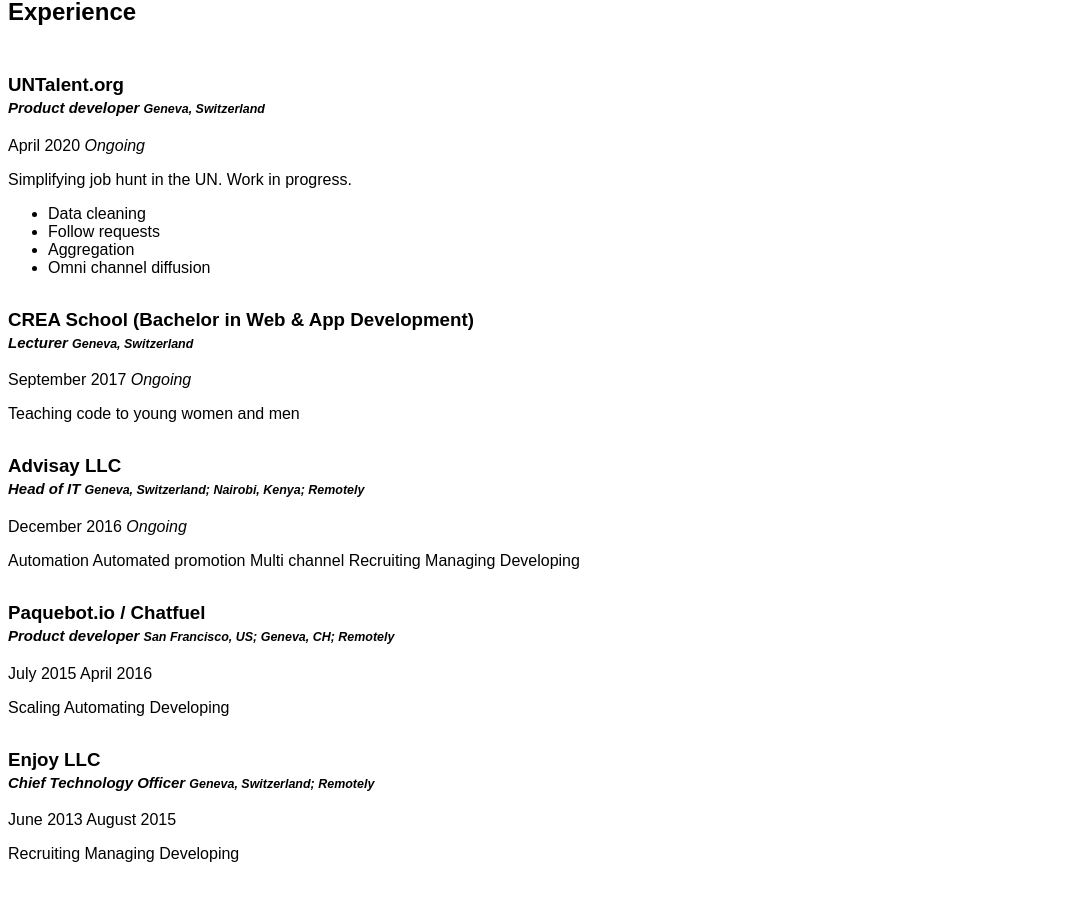
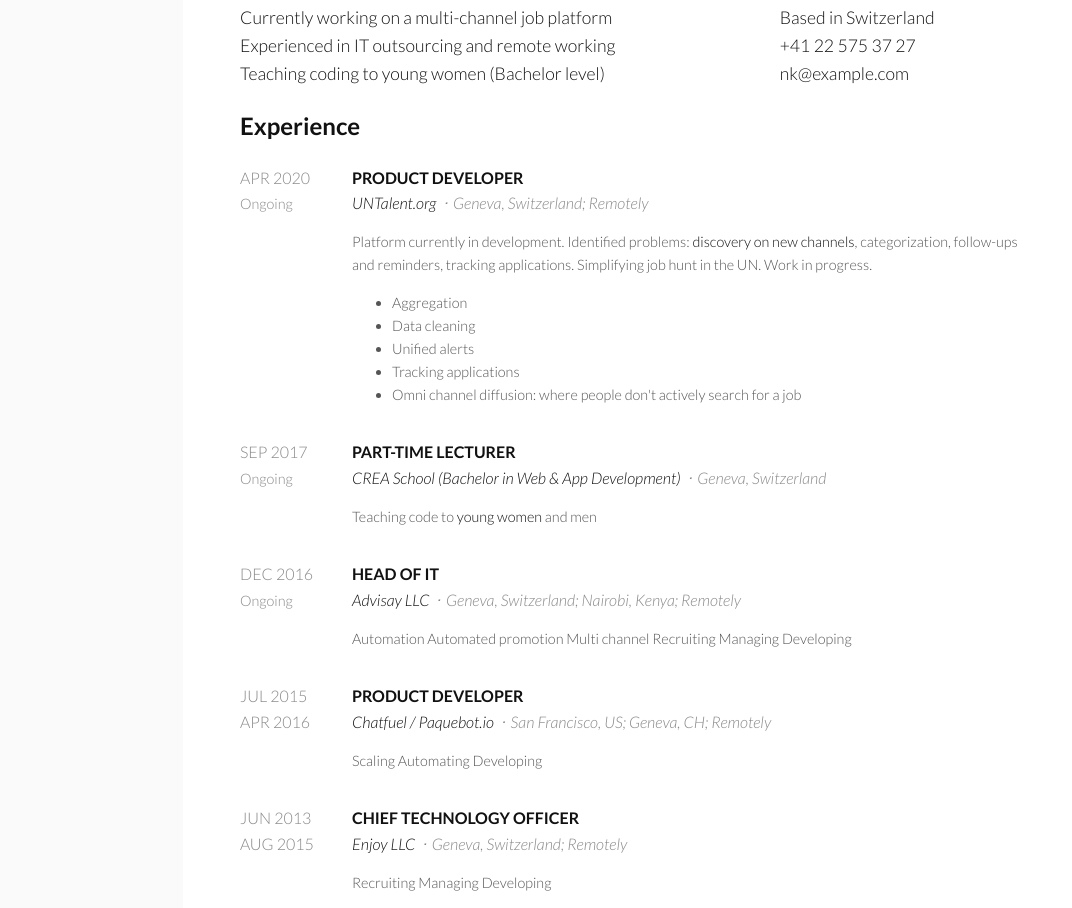
Before and after one commit to Khodl/resume, a plain HTML site: page index.html in a window 1280 px wide. Shown: the part 215-1123 px from the top of the page, without its empty margins (0-1072 px from the left). Drawn offline with Linux system fonts and the light colour scheme.

Commit message:
prepare css files

```diff
--- /dev/null
+++ b/assets/components/_body.scss
@@ -0,0 +1,23 @@
+* {
+  line-height: 1.6em;
+}
+
+body {
+  background: #fafafa;
+  color: $color-text;
+}
+
+#page {
+  max-width: 800px;
+  margin: 1cm auto;
+  background: #fff;
+  padding: 1.5cm;
+}
+
+h1, h2, h3 {
+  margin: $spacer 0;
+}
+
+h2 {
+  // color: $color-primary;
+}
--- /dev/null
+++ b/assets/components/_config.scss
@@ -0,0 +1,8 @@
+$color-primary : #250389;
+
+$color-text: #111;
+$color-text-light: transparentize($color-text, .5);
+
+$color-content: #555;
+
+$spacer : .5cm;
--- /dev/null
+++ b/assets/components/_entry.scss
@@ -0,0 +1,61 @@
+article {
+  margin: $spacer 0;
+  display: grid;
+  grid-template-columns: 7em auto;
+  align-items: center;
+
+  h3, .content {
+    grid-column-start: 2;
+  }
+
+  h3 {
+
+    font-size: 1em;
+    margin: 0;
+
+    b { // Position
+      text-transform: uppercase;
+      display: block;
+    }
+
+    i { // Company
+      font-weight: 300;
+
+      small { // Location
+        display: inline-block;
+        color: $color-text-light;
+        font-size: 1em;
+        &::before {
+          content: "ᐧ ";
+          margin: 0 .2em;
+        }
+      }
+    }
+  }
+
+  .dates {
+    grid-row-start: 1;
+    grid-row-end: 2;
+    color: $color-text-light;
+
+    span { // Date
+      display: block;
+      text-transform: uppercase;
+    }
+
+    i { // Ongoing
+      font-style: normal;
+      font-size: .9em;
+    }
+  }
+
+  .content {
+    color: $color-content;
+    font-size: .9em;
+
+    b {
+      color: $color-text;
+    }
+  }
+
+}
--- /dev/null
+++ b/assets/components/_font.scss
@@ -0,0 +1,14 @@
+@import url('https://fonts.googleapis.com/css2?family=Lato:ital,wght@0,300;0,700;1,300;1,700&display=swap');
+
+body {
+  font-family: 'Lato', sans-serif;
+  font-weight: 300;
+}
+
+h1, h2, h3 {
+  font-weight: 700;
+}
+
+.content b {
+  font-weight: 300;
+}
--- /dev/null
+++ b/assets/components/_header.scss
@@ -0,0 +1,29 @@
+header {
+  font-size: 1.1em;
+
+  h1 {
+    margin-top: 0;
+    font-size: 2.5em;
+    small {
+      display: block;
+      font-size: .5em;
+      //text-transform: uppercase;
+      text-transform: capitalize;
+      font-style: italic;
+    }
+  }
+
+  ul, li {
+    display: block;
+    list-style-type: none;
+    padding: 0;
+    margin: 0;
+  }
+
+  div {
+    display: grid;
+    grid-template-columns: 2fr 1fr;
+    grid-gap: $spacer;
+  }
+
+}
--- /dev/null
+++ b/assets/design.scss
@@ -0,0 +1,6 @@
+@import "components/config";
+@import "components/font";
+
+@import "components/body";
+@import "components/header";
+@import "components/entry";
--- a/index.html
+++ b/index.html
@@ -8,26 +8,13 @@
 
     <title>Nathanaël Khodl</title>
 
-    <style>
-        body {
-            font-family: sans-serif;
-        }
-
-        h2, article {
-            margin: 2em 0;
-        }
-
-        h3 b, h1 small {
-            display: block;
-        }
-
-        h3 i {
-            font-size: .8em;
-        }
-    </style>
+    <link rel="stylesheet" href="assets/design.css">
 
 </head>
 <body>
+
+<div id="page">
+
 
 <header>
     <h1>
@@ -35,11 +22,18 @@
         <small>Recruitment platform developer</small>
     </h1>
 
-    <ul>
-        <li>Currently working on a multi-channel job platform</li>
-        <li>Experienced in IT outsourcing and remote working</li>
-        <li>Teaching coding to young women (Bachelor level)</li>
-    </ul>
+    <div>
+        <ul>
+            <li>Currently working on a multi-channel job platform</li>
+            <li>Experienced in IT outsourcing and remote working</li>
+            <li>Teaching coding to young women (Bachelor level)</li>
+        </ul>
+        <ul>
+            <li>Based in Switzerland</li>
+            <li>+41 22 575 37 27</li>
+            <li>nk@example.com</li>
+        </ul>
+    </div>
 </header>
 <main>
 
@@ -47,50 +41,53 @@
 
     <article>
         <h3>
-            <b>UNTalent.org</b>
-            <i>Product developer <small>Geneva, Switzerland</small></i>
+            <b>Product developer</b>
+            <i>UNTalent.org <small>Geneva, Switzerland; Remotely</small></i>
         </h3>
         <div class="dates">
-            <span>April 2020</span>
+            <span>Apr 2020</span>
             <i>Ongoing</i>
         </div>
         <div class="content">
             <p>
+                Platform currently in development.
+                Identified problems: <b>discovery on new channels</b>, categorization, follow-ups and reminders, tracking applications.
                 Simplifying job hunt in the UN.
                 Work in progress.
             </p>
             <ul>
+                <li>Aggregation</li>
                 <li>Data cleaning</li>
-                <li>Follow requests</li>
-                <li>Aggregation</li>
-                <li>Omni channel diffusion</li>
+                <li>Unified alerts</li>
+                <li>Tracking applications</li>
+                <li>Omni channel diffusion: where people don't actively search for a job</li>
             </ul>
         </div>
     </article>
 
     <article>
         <h3>
-            <b>CREA School (Bachelor in Web & App Development)</b>
-            <i>Lecturer <small>Geneva, Switzerland</small></i>
+            <b>Part-time Lecturer</b>
+            <i>CREA School (Bachelor in Web & App Development) <small>Geneva, Switzerland</small></i>
         </h3>
         <div class="dates">
-            <span>September 2017</span>
+            <span>Sep 2017</span>
             <i>Ongoing</i>
         </div>
         <div class="content">
             <p>
-                Teaching code to young women and men
+                Teaching code to <b>young women</b> and men
             </p>
         </div>
     </article>
 
     <article>
         <h3>
-            <b>Advisay LLC</b>
-            <i>Head of IT <small>Geneva, Switzerland; Nairobi, Kenya; Remotely</small></i>
+            <b>Head of IT</b>
+            <i>Advisay LLC <small>Geneva, Switzerland; Nairobi, Kenya; Remotely</small></i>
         </h3>
         <div class="dates">
-            <span>December 2016</span>
+            <span>Dec 2016</span>
             <i>Ongoing</i>
         </div>
         <div class="content">
@@ -107,12 +104,12 @@
 
     <article>
         <h3>
-            <b>Paquebot.io / Chatfuel</b>
-            <i>Product developer <small>San Francisco, US; Geneva, CH; Remotely</small></i>
+            <b>Product developer</b>
+            <i>Chatfuel / Paquebot.io <small>San Francisco, US; Geneva, CH; Remotely</small></i>
         </h3>
         <div class="dates">
-            <span>July 2015</span>
-            <span>April 2016</span>
+            <span>Jul 2015</span>
+            <span>Apr 2016</span>
         </div>
         <div class="content">
             <p>
@@ -125,12 +122,12 @@
 
     <article>
         <h3>
-            <b>Enjoy LLC</b>
-            <i>Chief Technology Officer <small>Geneva, Switzerland; Remotely</small></i>
+            <b>Chief Technology Officer</b>
+            <i>Enjoy LLC <small>Geneva, Switzerland; Remotely</small></i>
         </h3>
         <div class="dates">
-            <span>June 2013</span>
-            <span>August 2015</span>
+            <span>Jun 2013</span>
+            <span>Aug 2015</span>
         </div>
         <div class="content">
             <p>
@@ -147,18 +144,18 @@
 
     <article>
         <h3>
-            <b>B.S. in Business Computing</b>
-            <i>HEG <small>Geneva, Switzerland</small></i>
+            <b>HES-SO Bachelor of Science in Business Computing</b>
+            <i>Haute Ecole de Gestion <small>Geneva, Switzerland</small></i>
         </h3>
+        <div class="dates">
+            Dec 2013
+        </div>
     </article>
 
+</main>
 
+</div>
 
-
-</main>
-<footer>
-
-</footer>
 
 </body>
 </html>
```
Also changed, not shown: assets/design.css (added), 1 other file.
